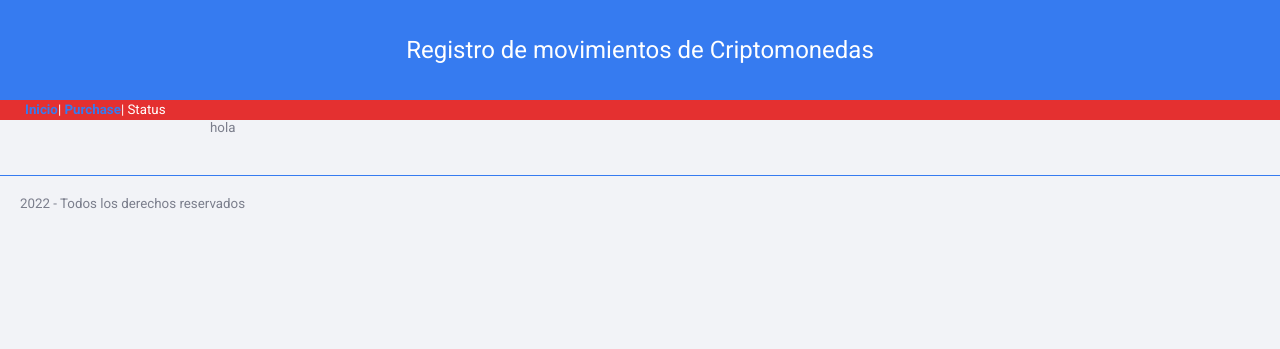
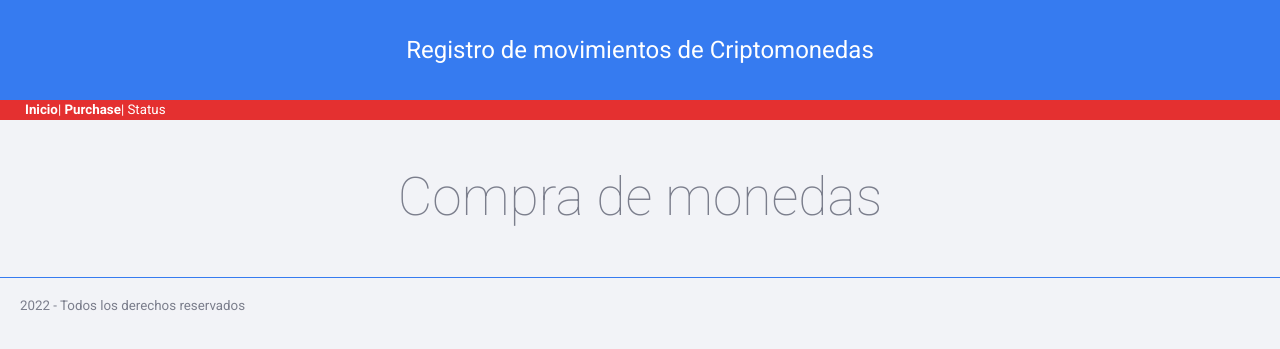
Before and after one commit to angelsainero/proyecto, a Flask app: page /purchase in a window 1280 px wide. Shown: the top 349 px of the page. Run offline with Flask 2, Linux system fonts and the light colour scheme.

Commit message:
feat: creamos purchase para form

```diff
--- a/money/static/css/styles.css
+++ b/money/static/css/styles.css
@@ -36,3 +36,11 @@ table.paper {
     padding: 20px;
     border-top: #367bf0 solid 1px;
 }
+
+nav.main_menu a {
+    color: white;
+}
+
+h1.main_page_title {
+    text-align: center;
+}
--- a/money/templates/base.html
+++ b/money/templates/base.html
@@ -14,12 +14,13 @@
     <header>
         Registro de movimientos de Criptomonedas
     </header>
-    <nav>
-        <a href="/">Inicio</a>|<a href="purchase.html"> Purchase</a>| Status
+    <nav class="main_menu">
+        <a href="/">Inicio</a>|<a href="\purchase"> Purchase</a>| Status
 
     </nav>
     <main>
         {% block contenido %}
+        <h1 class="main_page_title">{% block page_title %}{% endblock %}</h1>
         {% endblock %}
     </main>
     <footer class="pie_de_pagina">2022 - Todos los derechos reservados</footer>
--- a/money/templates/inicio.html
+++ b/money/templates/inicio.html
@@ -3,7 +3,12 @@
 {{ super() }}: Inicio
 {% endblock %}
 
+{%  block page_title %}
+Listado de Movimientos
+{% endblock %}
+
 {% block contenido %}
+{{ super ()}}
     <table class="paper">
         <tr>
             <th class="cabecera_tabla">Fecha</th>
--- a/money/templates/purchase.html
+++ b/money/templates/purchase.html
@@ -1,5 +1,14 @@
 {% extends "base.html" %}
+{% block head_title %}
+{{ super() }}: Purchase
+{% endblock %}
+
+{%  block page_title %}
+Compra de monedas
+{% endblock %}
 
 {% block contenido %}
-hola
+{{ super ()}}
+
+<form action="/purchase" method="post"></form>
 {% endblock %}
```
Also changed, not shown: README.md.
